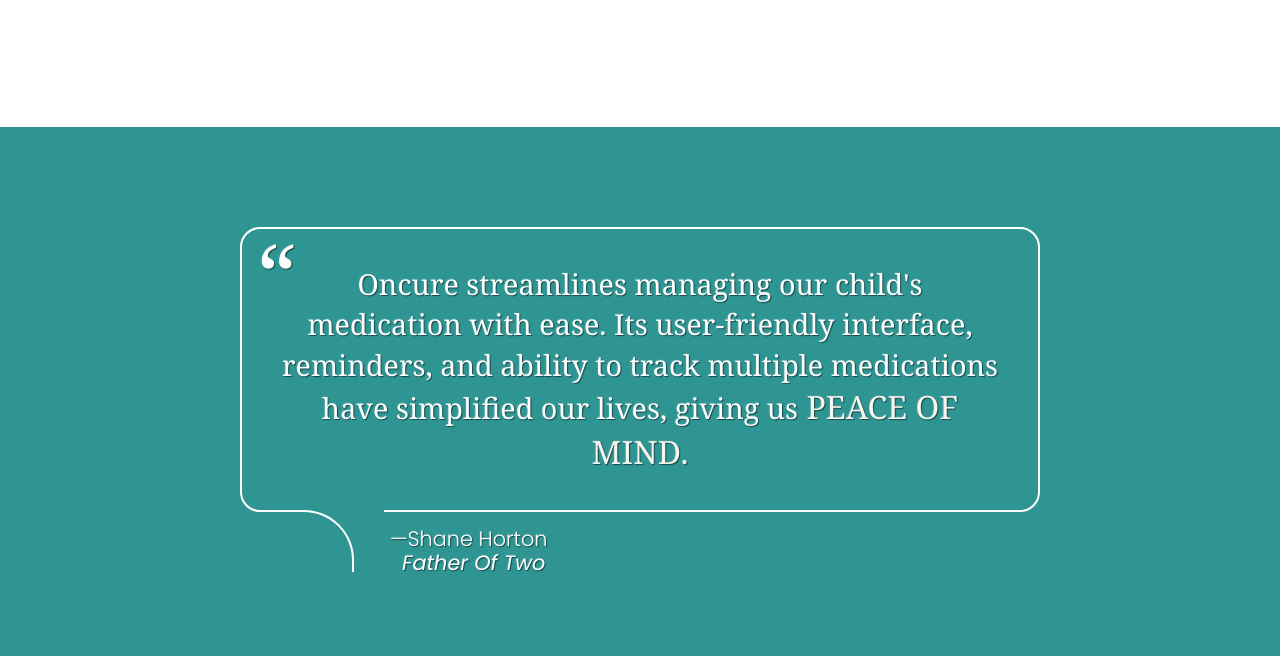
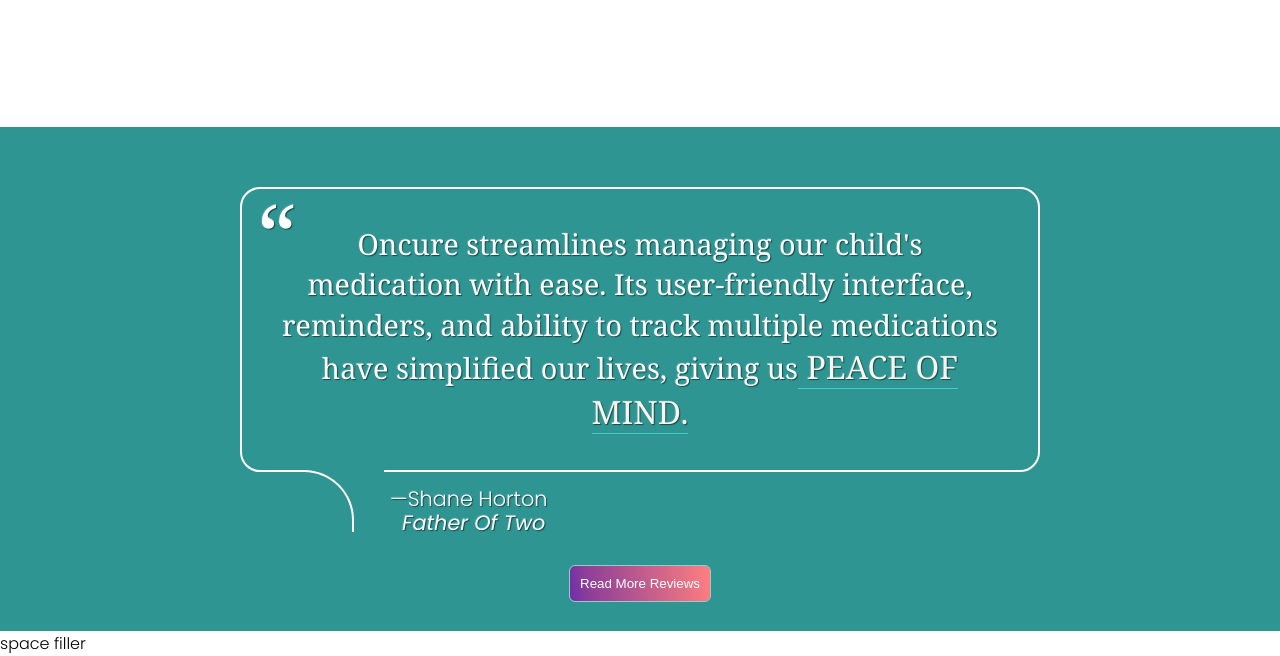
Before and after one commit to EncurageApp/encurageWeb, a React (Create React App) app: page / in a window 1280 px wide. Shown: the part 5620-6276 px from the top of the page. Built offline with nearby package versions, Linux system fonts and the light colour scheme.

Commit message:
changes to review section

```diff
--- a/src/css/Home.css
+++ b/src/css/Home.css
@@ -421,6 +421,9 @@ Review Section
 
 .review-wrapper {
   display: flex;
+  flex-direction: column;
+  justify-content: center;
+  align-items: center;
   height: 100%;
   margin: 0 30px;
 }
@@ -429,7 +432,8 @@ Review Section
   position: relative;
   height: 100%;
   max-width: 800px;
-  margin: 100px auto;
+  margin: 60px auto;
+  margin-bottom: 30px;
   align-self: center;
   text-shadow: -1px -1px 1px rgba(255, 255, 255, 0.1),
     1px 1px 1px rgba(0, 0, 0, 0.5);
@@ -438,7 +442,7 @@ Review Section
 .review-quote h1 {
   position: relative;
   color: white;
-  font-size: 1.3rem;
+  font-size: 1.2rem;
   font-weight: normal;
   line-height: 1.3;
   text-align: center;
@@ -521,8 +525,16 @@ blockquote span {
   color: var(--primarySeven);
   text-transform: uppercase;
   font-size: 2rem;
+  border-bottom: 0.3px solid var(--primaryFive);
   text-shadow: -1px -1px 1px rgba(255, 255, 255, 0.1),
     1px 1px 1px rgba(0, 0, 0, 0.5);
+}
+
+.review-wrapper button {
+  max-width: 200px;
+  justify-content: center;
+  align-items: center;
+  margin-bottom: 30px;
 }
 
 /*
--- a/src/pages/Home.jsx
+++ b/src/pages/Home.jsx
@@ -143,8 +143,10 @@ export const Home = () => {
               &mdash;Shane Horton
               <br />
               <em>Father Of Two</em>
+              <br />
             </h4>
           </div>
+          <button className="cta-btn-home">Read More Reviews</button>
         </div>
       </section>
       <section>
```
